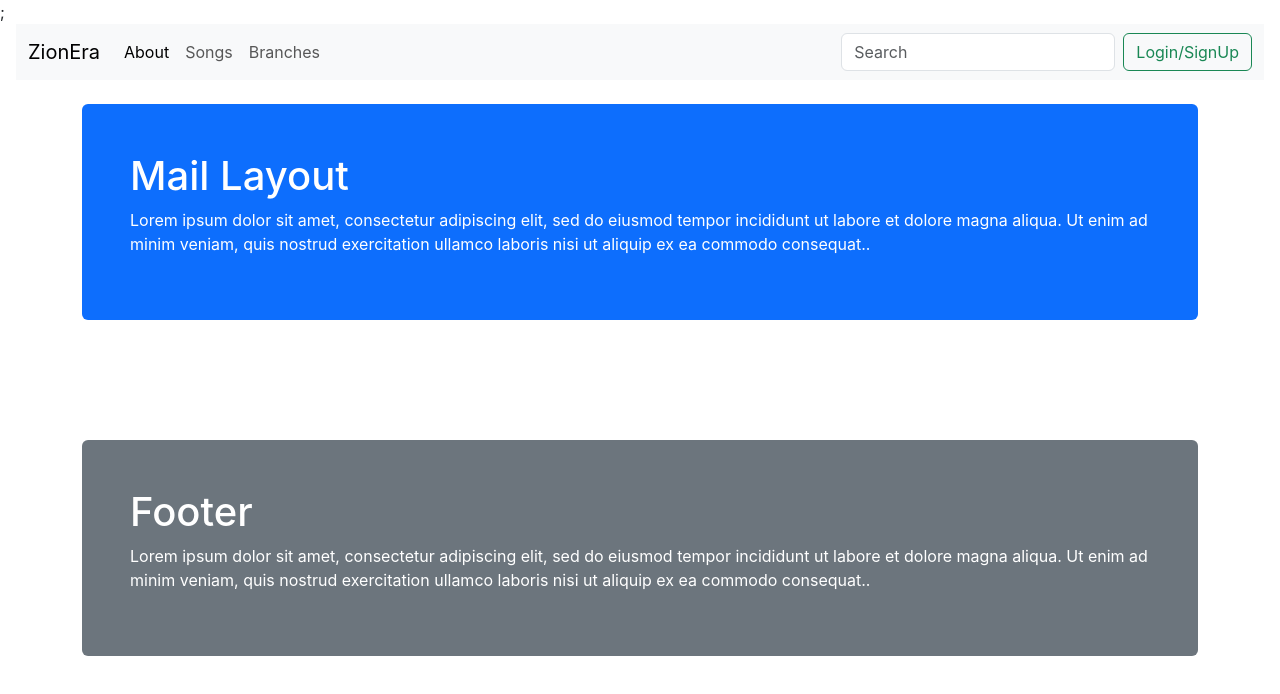
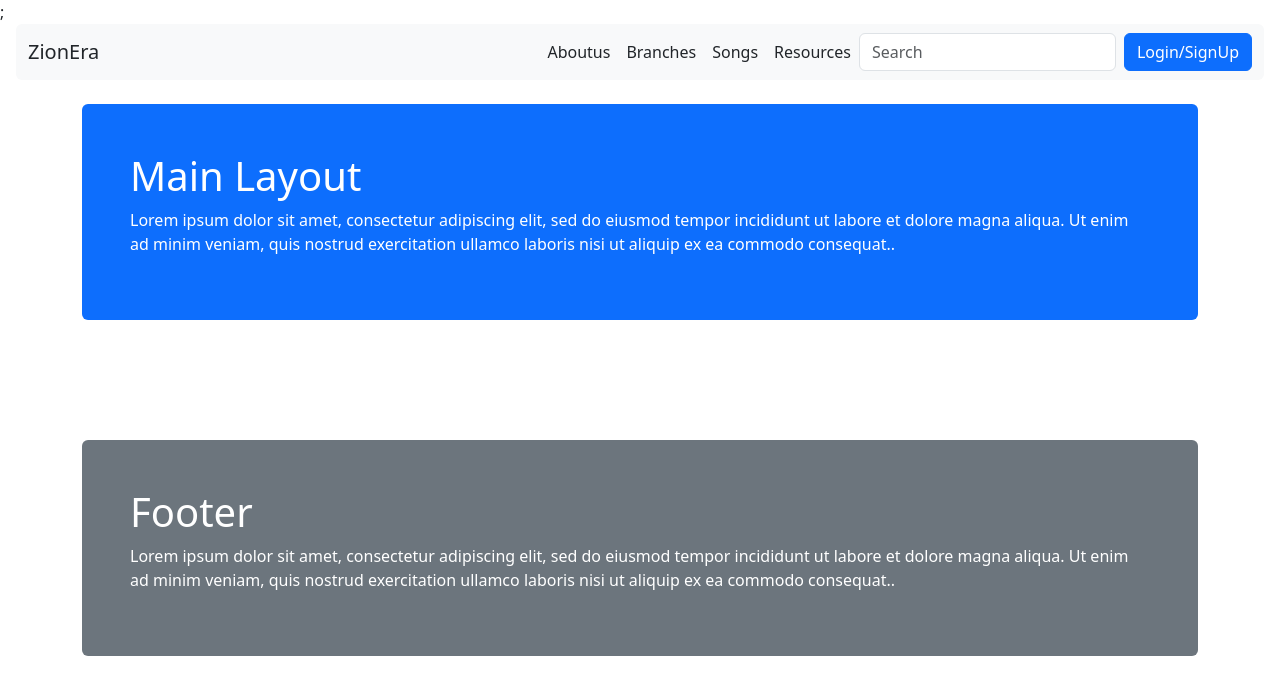
Before and after one commit to nbkoteshpi/zionera, a React (Create React App) app: page / in a window 1280 px wide. Shown: the top 694 px of the page. Built offline with nearby package versions, Linux system fonts and the light colour scheme.

Commit message:
navbar changes

```diff
--- a/public/index.html
+++ b/public/index.html
@@ -31,6 +31,8 @@
   integrity="sha384-QWTKZyjpPEjISv5WaRU9OFeRpok6YctnYmDr5pNlyT2bRjXh0JMhjY6hW+ALEwIH"
   crossorigin="anonymous"
 ></link>;
+<link href="https://cdn.jsdelivr.net/npm/bootstrap@5.3.3/dist/css/bootstrap.min.css" rel="stylesheet">
+
   </head>
   <body>
     <noscript>You need to enable JavaScript to run this app.</noscript>
@@ -45,6 +47,6 @@
       To begin the development, run `npm start` or `yarn start`.
       To create a production bundle, use `npm run build` or `yarn build`.
     -->
-
+    <script src="https://cdn.jsdelivr.net/npm/bootstrap@5.3.3/dist/js/bootstrap.bundle.min.js"></script>
   </body>
 </html>
--- a/src/components/dashboard/layout.tsx
+++ b/src/components/dashboard/layout.tsx
@@ -5,7 +5,7 @@ const Layout = () => {
     <>
       <div className="container mt-3 my-5">
         <div className="mt-4 p-5 bg-primary text-white rounded">
-          <h1>Mail Layout</h1>
+          <h1>Main Layout</h1>
           <p>
             Lorem ipsum dolor sit amet, consectetur adipiscing elit, sed do
             eiusmod tempor incididunt ut labore et dolore magna aliqua. Ut enim
--- a/src/components/dashboard/navbar.tsx
+++ b/src/components/dashboard/navbar.tsx
@@ -3,51 +3,49 @@ import React from "react";
 const Navabar = () => {
   return (
     <>
-      <nav className="navbar navbar-expand-lg bg-body-tertiary">
+      <nav className="navbar navbar-expand-sm navbar-dark bg-light sticky-top rounded">
         <div className="container-fluid">
+          <a className="navbar-brand text-body" href="javascript:void(0)">
+            ZionEra
+          </a>
           <button
             className="navbar-toggler"
             type="button"
             data-bs-toggle="collapse"
-            data-bs-target="#navbarTogglerDemo03"
-            aria-controls="navbarTogglerDemo03"
-            aria-expanded="false"
-            aria-label="Toggle navigation"
+            data-bs-target="#mynavbar"
           >
             <span className="navbar-toggler-icon"></span>
           </button>
-          <a className="navbar-brand" href="#">
-            ZionEra
-          </a>
-          <div
-            className="collapse navbar-collapse ml-auto"
-            id="navbarTogglerDemo03"
-          >
-            <ul className="navbar-nav me-auto mb-2 mb-lg-0">
+          <div className="collapse navbar-collapse" id="mynavbar">
+            <ul className="navbar-nav" style={{ marginLeft: "auto" }}>
               <li className="nav-item">
-                <a className="nav-link active" aria-current="page" href="#">
-                  About
+                <a className="nav-link text-body" href="javascript:void(0)">
+                  Aboutus
                 </a>
               </li>
               <li className="nav-item">
-                <a className="nav-link" href="#">
+                <a className="nav-link text-body" href="javascript:void(0)">
+                  Branches
+                </a>
+              </li>
+              <li className="nav-item">
+                <a className="nav-link text-body" href="javascript:void(0)">
                   Songs
                 </a>
               </li>
               <li className="nav-item">
-                <a className="nav-link" aria-disabled="true">
-                  Branches
+                <a className="nav-link text-body" href="javascript:void(0)">
+                  Resources
                 </a>
               </li>
             </ul>
-            <form className="d-flex" role="search">
+            <form className="d-flex">
               <input
                 className="form-control me-2"
-                type="search"
+                type="text"
                 placeholder="Search"
-                aria-label="Search"
               />
-              <button className="btn btn-outline-success" type="submit">
+              <button className="btn btn-primary" type="button">
                 Login/SignUp
               </button>
             </form>
```
